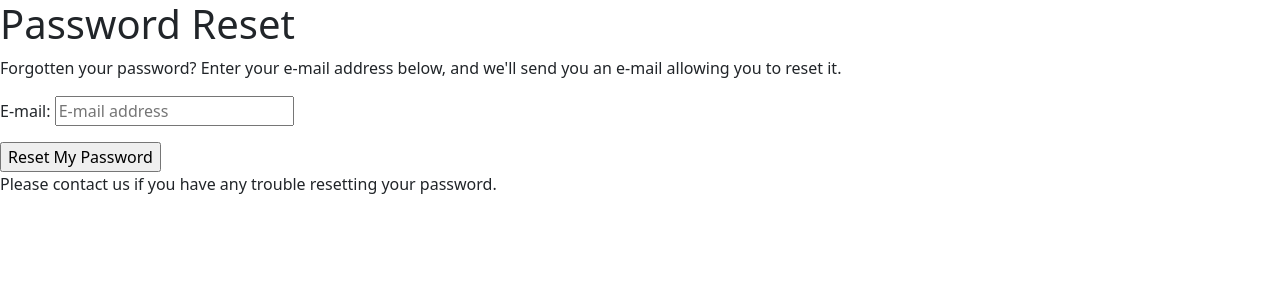
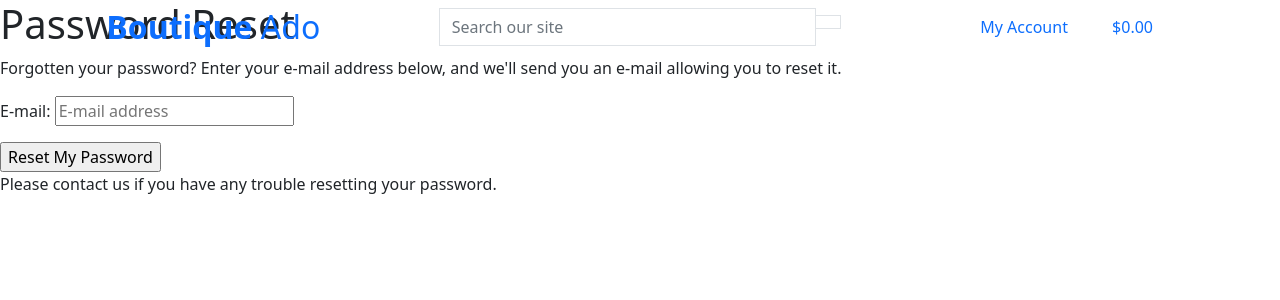
Before and after one commit to BXS-Archipelago/boutique_ado_v1, a Django app: page /accounts/password/reset/ in a window 1280 px wide. Shown: the top 300 px of the page. Run offline with Django 3.2, Linux system fonts and the light colour scheme.

Commit message:
added main page header

```diff
--- a/templates/base.html
+++ b/templates/base.html
@@ -2,6 +2,7 @@
 
 <!doctype html>
 <html lang="en">
+
 <head>
     {% block meta %}
     <meta http-equiv="X-UA-Compatible" content="ie=edge">
@@ -15,7 +16,8 @@
 
 
     {% block corecss %}
-        <link href="https://cdn.jsdelivr.net/npm/bootstrap@5.0.2/dist/css/bootstrap.min.css" rel="stylesheet" integrity="sha384-EVSTQN3/azprG1Anm3QDgpJLIm9Nao0Yz1ztcQTwFspd3yD65VohhpuuCOmLASjC" crossorigin="anonymous">
+    <link href="https://cdn.jsdelivr.net/npm/bootstrap@5.0.2/dist/css/bootstrap.min.css" rel="stylesheet"
+        integrity="sha384-EVSTQN3/azprG1Anm3QDgpJLIm9Nao0Yz1ztcQTwFspd3yD65VohhpuuCOmLASjC" crossorigin="anonymous">
     {% endblock %}
 
 
@@ -23,10 +25,15 @@
     {% endblock %}
 
     {% block corejs %}
-        <script src="https://cdn.jsdelivr.net/npm/bootstrap@5.0.2/dist/js/bootstrap.bundle.min.js" integrity="sha384-MrcW6ZMFYlzcLA8Nl+NtUVF0sA7MsXsP1UyJoMp4YLEuNSfAP+JcXn/tWtIaxVXM" crossorigin="anonymous"></script>
-        <script src="https://cdn.jsdelivr.net/npm/@popperjs/core@2.9.2/dist/umd/popper.min.js" integrity="sha384-IQsoLXl5PILFhosVNubq5LC7Qb9DXgDA9i+tQ8Zj3iwWAwPtgFTxbJ8NT4GN1R8p" crossorigin="anonymous"></script>
-        <script src="https://cdn.jsdelivr.net/npm/bootstrap@5.0.2/dist/js/bootstrap.min.js" integrity="sha384-cVKIPhGWiC2Al4u+LWgxfKTRIcfu0JTxR+EQDz/bgldoEyl4H0zUF0QKbrJ0EcQF" crossorigin="anonymous"></script>
-
+    <script src="https://cdn.jsdelivr.net/npm/bootstrap@5.0.2/dist/js/bootstrap.bundle.min.js"
+        integrity="sha384-MrcW6ZMFYlzcLA8Nl+NtUVF0sA7MsXsP1UyJoMp4YLEuNSfAP+JcXn/tWtIaxVXM"
+        crossorigin="anonymous"></script>
+    <script src="https://cdn.jsdelivr.net/npm/@popperjs/core@2.9.2/dist/umd/popper.min.js"
+        integrity="sha384-IQsoLXl5PILFhosVNubq5LC7Qb9DXgDA9i+tQ8Zj3iwWAwPtgFTxbJ8NT4GN1R8p"
+        crossorigin="anonymous"></script>
+    <script src="https://cdn.jsdelivr.net/npm/bootstrap@5.0.2/dist/js/bootstrap.min.js"
+        integrity="sha384-cVKIPhGWiC2Al4u+LWgxfKTRIcfu0JTxR+EQDz/bgldoEyl4H0zUF0QKbrJ0EcQF"
+        crossorigin="anonymous"></script>
     {% endblock %}
 
     {% block extra_js %}
@@ -35,8 +42,71 @@
 
     <title>Boutique Ado{% block extra_title %}{% endblock %}</title>
 </head>
+
 <body>
-    <header class="container-fluid fixed-top"></header>
+    <header class="container-fluid fixed-top">
+        <div class="row">
+            <div class="col-12 col-lg-4 my-auto py-1 py-lg-0 text-center text-lg-left">
+                <a href="{% url 'home' %}" class="nav-link main-logo-link">
+                    <h2 class="logo-font text-black my-0"><strong>Boutique</strong> Ado</h2>
+                </a>
+            </div>
+            <div class="col-12 col-lg-4 my-auto py-1 py-lg-0">
+
+                <form method="GET" action="">
+                    <div class="input-group w-100">
+                        <input class="form-control border border-black rounded-0" type="text" name="q"
+                            placeholder="Search our site">
+                        <div class="input-group-append">
+                            <button class="form-control btn btn-black border border-black rounded-0" type="submit">
+                                <span class="icon">
+                                    <i class="fas fa-search"></i>
+                                </span>
+                            </button>
+                        </div>
+                    </div>
+                </form>
+            </div>
+            <div class="col-12 col-lg-4 my-auto py-1 py-lg-0">
+                <ul class="list-inline list-unstyled text-center text-lg-right my-0">
+                    <li class="list-inline-item dropdown">
+                         <a class="text-black nav-link" href="#" id="user-options" data-toggle="dropdown" aria-haspopup="true" aria-expanded="false">
+                            <div class="text-center">
+                                <div><i class="fas fa-user fa-lg"></i></div>
+                                <p class="my-0">My Account</p>
+                            </div>
+                        </a>
+                        <div class="dropdown-menu border-0" aria-labelledby="user-options">
+                            {% if request.user.is_authenticated %}
+                                {% if request.user.is_superuser %}
+                                    <a href="" class="dropdown-item">Product Management</a>
+                                {% endif %}
+                                <a href="" class="dropdown-item">My Profile</a>
+                                <a href="{% url 'account_logout' %}" class="dropdown-item">Logout</a>
+                            {% else %}
+                                <a href="{% url 'account_signup' %}" class="dropdown-item">Register</a>
+                                <a href="{% url 'account_login' %}" class="dropdown-item">Login</a>
+                            {% endif %}
+                        </div>
+                    </li>
+                    <li class="list-inline-item">
+                         <a class="{% if grand_total %}text-info font-weight-bold{% else %}text-black{% endif %} nav-link" href="">
+                            <div class="text-center">
+                                <div><i class="fas fa-shopping-bag fa-lg"></i></div>
+                                <p class="my-0">
+                                    {% if grand_total %}
+                                        ${{ grand_total|floatformat:2 }}
+                                    {% else %}
+                                        $0.00
+                                    {% endif %}
+                                </p>
+                            </div>
+                        </a>
+                    </li>
+                </ul>
+            </div>
+        </div>
+    </header>
     {% if messages %}
     <div class="message-container">
 
@@ -55,4 +125,5 @@
     {% endblock %}
 
 </body>
+
 </html>
```
Lines whose indentation alone changed are shown as unchanged.
